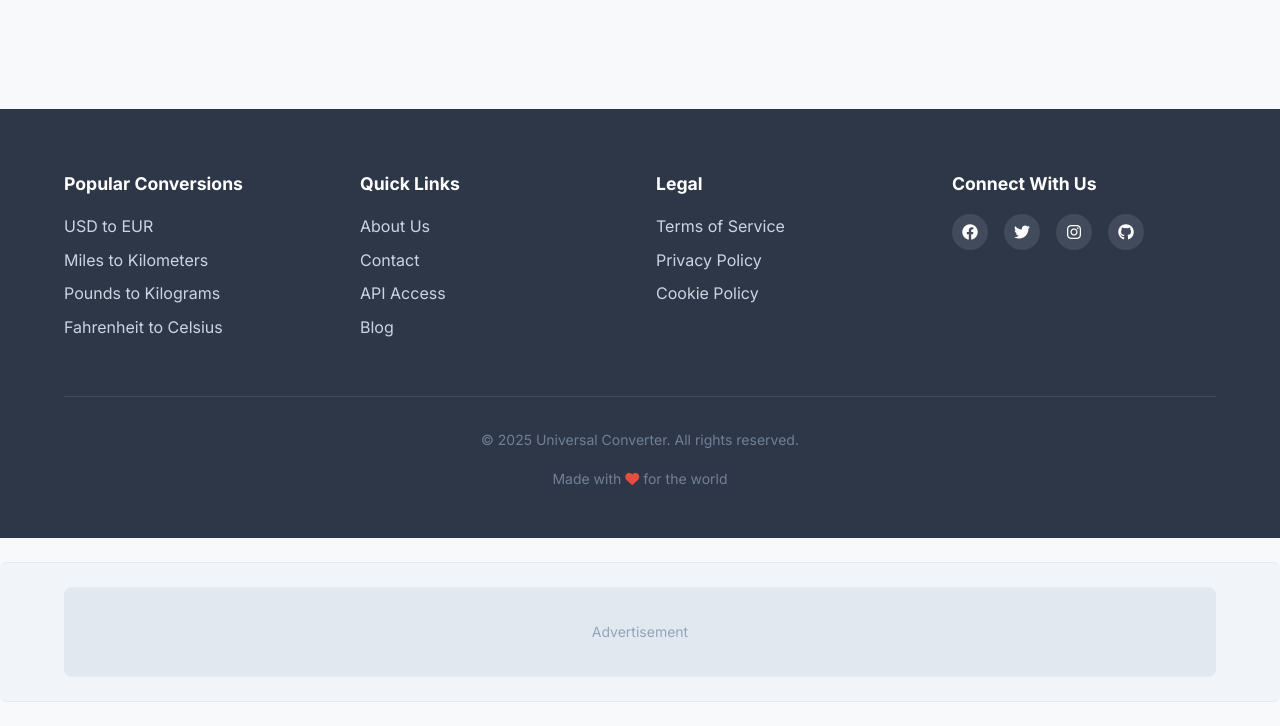
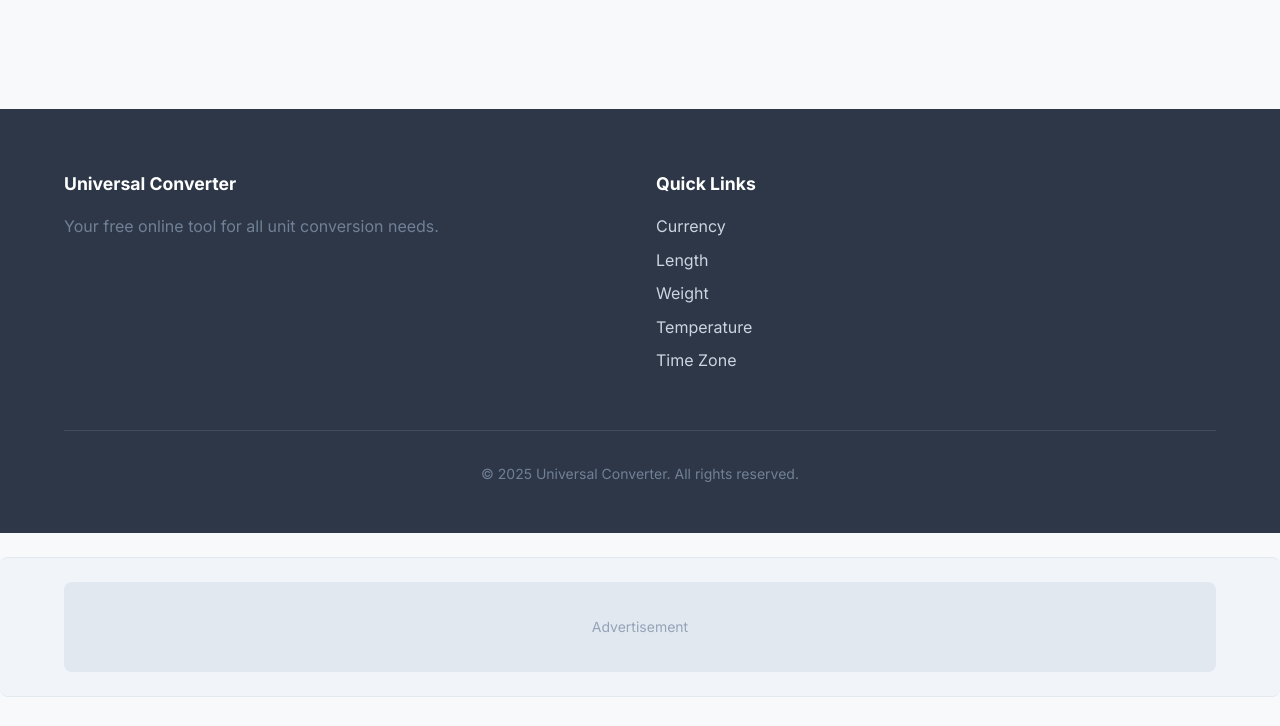
Before and after one commit to pnakkeeran/universal-converter, a website: page index.html in a window 1280 px wide. Shown: the part 994-1720 px from the top of the page. Drawn offline with Linux system fonts and the light colour scheme; no server answers.

Commit message:
refactor: simplify footer and remove unnecessary links
- Removed placeholder and non-functional links
- Kept only essential navigation to converter sections
- Improved footer layout and content

```diff
--- a/index.html
+++ b/index.html
@@ -268,44 +268,22 @@
         <div class="container">
             <div class="footer-content">
                 <div class="footer-section">
-                    <h4>Popular Conversions</h4>
-                    <ul>
-                        <li><a href="#">USD to EUR</a></li>
-                        <li><a href="#">Miles to Kilometers</a></li>
-                        <li><a href="#">Pounds to Kilograms</a></li>
-                        <li><a href="#">Fahrenheit to Celsius</a></li>
-                    </ul>
+                    <h4>Universal Converter</h4>
+                    <p>Your free online tool for all unit conversion needs.</p>
                 </div>
                 <div class="footer-section">
                     <h4>Quick Links</h4>
                     <ul>
-                        <li><a href="#">About Us</a></li>
-                        <li><a href="#">Contact</a></li>
-                        <li><a href="#">API Access</a></li>
-                        <li><a href="#">Blog</a></li>
+                        <li><a href="#currency">Currency</a></li>
+                        <li><a href="#length">Length</a></li>
+                        <li><a href="#weight">Weight</a></li>
+                        <li><a href="#temperature">Temperature</a></li>
+                        <li><a href="#time">Time Zone</a></li>
                     </ul>
-                </div>
-                <div class="footer-section">
-                    <h4>Legal</h4>
-                    <ul>
-                        <li><a href="#">Terms of Service</a></li>
-                        <li><a href="#">Privacy Policy</a></li>
-                        <li><a href="#">Cookie Policy</a></li>
-                    </ul>
-                </div>
-                <div class="footer-section">
-                    <h4>Connect With Us</h4>
-                    <div class="social-links">
-                        <a href="#" aria-label="Facebook"><i class="fab fa-facebook"></i></a>
-                        <a href="#" aria-label="Twitter"><i class="fab fa-twitter"></i></a>
-                        <a href="#" aria-label="Instagram"><i class="fab fa-instagram"></i></a>
-                        <a href="#" aria-label="GitHub"><i class="fab fa-github"></i></a>
-                    </div>
                 </div>
             </div>
             <div class="footer-bottom">
                 <p>&copy; 2025 Universal Converter. All rights reserved.</p>
-                <p>Made with <i class="fas fa-heart" style="color: #e74c3c;"></i> for the world</p>
             </div>
         </div>
     </footer>
```
